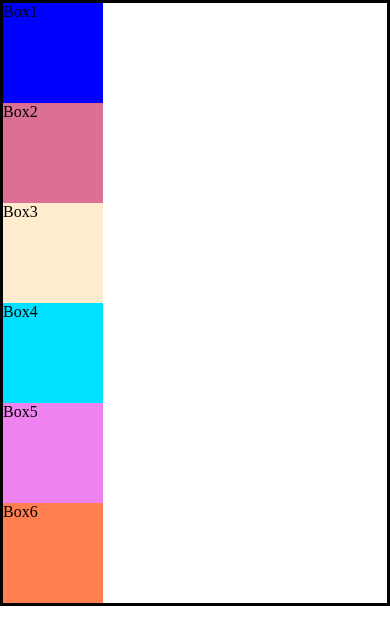
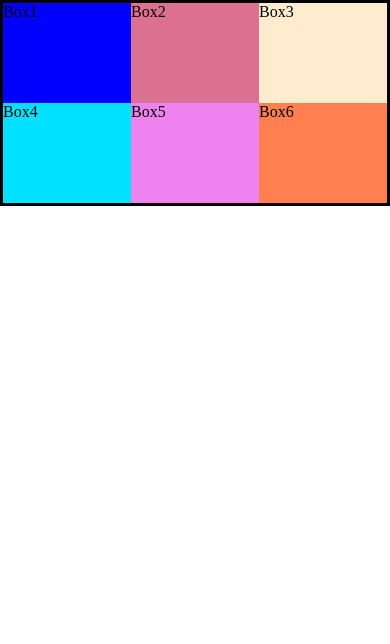
Before and after one commit to Jenlobodiz/HTML-CSS, a plain HTML site: page index.html in a window 390 px wide. Drawn offline with Linux system fonts and the light colour scheme.

Commit message:
Cajas de colores responsive

```diff
--- a/style.css
+++ b/style.css
@@ -11,10 +11,13 @@ body{
 }
 .container{
     border: 0.3rem solid black;
+    display: flex;
+    flex-wrap: wrap;
 }
 .box{
-    width: 10rem;
     height: 10rem;
+    flex-basis: 10rem;
+    flex-grow: 1;
 }
 .box1{
     background-color: blue;
```
